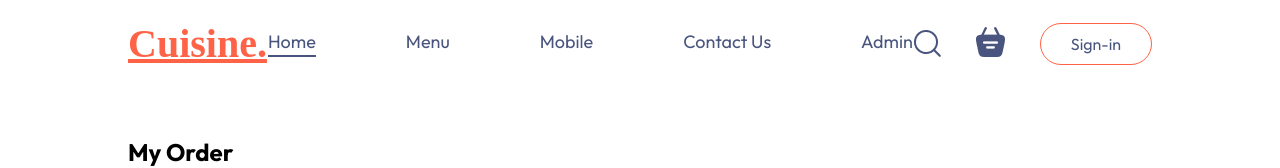
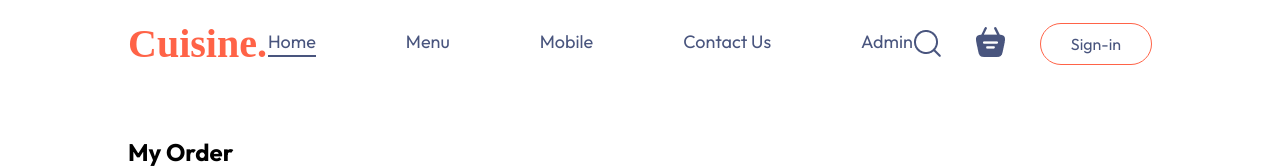
Before and after one commit to BhaktiDeshpande8010/Food-Delivery-Web, a React (Vite) app in the folder frontend/: page /MyOrders in a window 1280 px wide. Shown: the top 168 px of the page. Built offline with nearby package versions, Linux system fonts and the light colour scheme; no server answers.

Commit message:
Update Navbar.css

```diff
--- a/frontend/src/components/Navbar/Navbar.css
+++ b/frontend/src/components/Navbar/Navbar.css
@@ -10,7 +10,7 @@
     font-weight: bold;
     font-family: Montserrat;
     color: tomato; /* Set text color to tomato */
-    text-decoration: underline; /* Remove underline */
+/*     text-decoration: underline; /* Remove underline */ */
 }
 .navbar-menu{
     display: flex;
```
